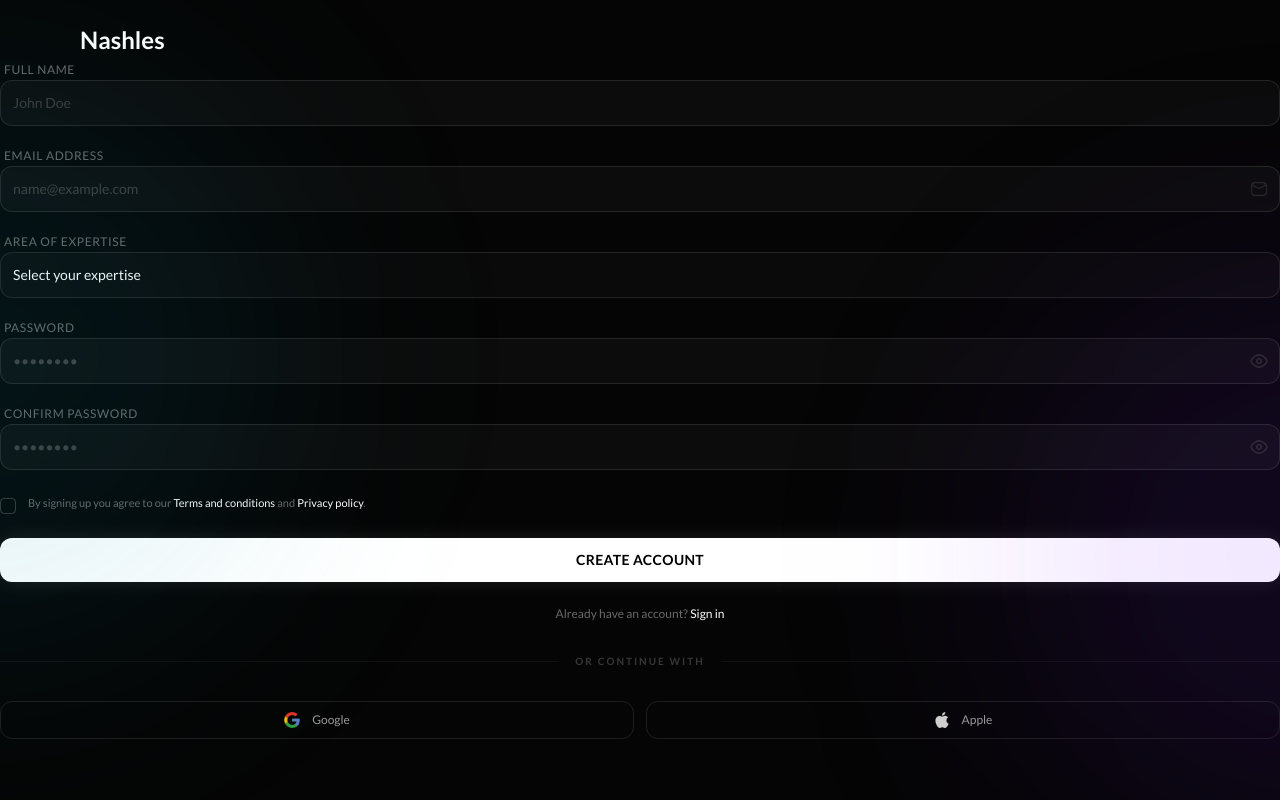
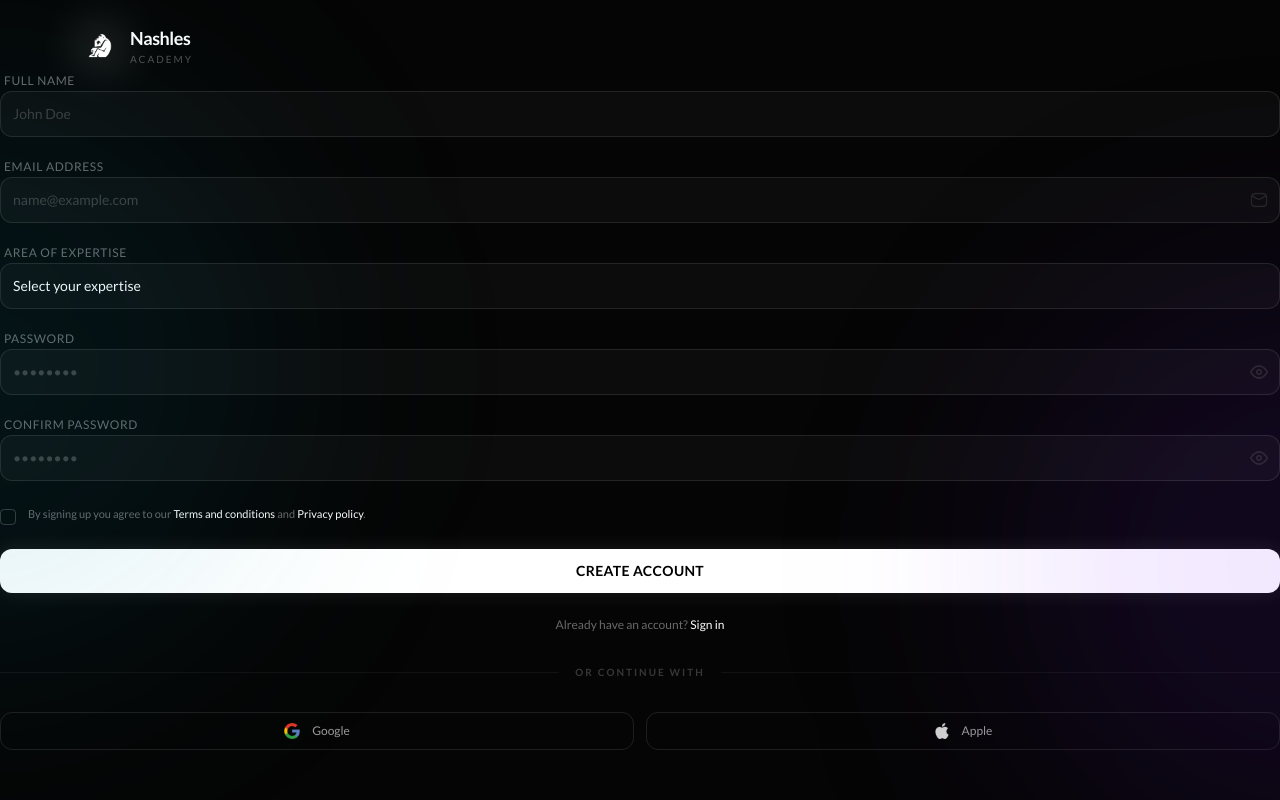
Before and after one commit to nottimmy8/LMS-Nashles, a Next.js app: page /sign-up/tutor in a window 1280 px wide. Shown: the top 800 px of the page. Built offline with nearby package versions, Linux system fonts and the light colour scheme; no server answers; a web font is replaced by a local one.

Commit message:
Your current version of Antigravity is out of date. Please visit https://antigravity.google/download to download and install the latest version.

```diff
--- a/app/(auth)/layout.tsx
+++ b/app/(auth)/layout.tsx
@@ -3,7 +3,7 @@
 import Footer from "@/components/footer";
 import Image from "next/image";
 import Link from "next/link";
-import logo from "@/public/nashlogo.png";
+import logo from "@/public/nashlogow.png";
 import { useEffect, useRef, useState } from "react";
 
 export default function AuthLayout({
@@ -33,10 +33,26 @@ export default function AuthLayout({
     <div className=" w-full  pt-6  ">
       <div className=" w-full  px-6 md:px-20">
         <Link href="/">
-          {/* <div className="flex items-center "> */}
-          {/* <Image src={logo} alt="nash logo" width={50} height={50} priority /> */}
-          <p className="text-2xl font-semibold font-roboto">Nashles</p>
-          {/* </div> */}
+          <div className="flex items-center gap-2">
+            <div className="relative">
+              <div className="absolute inset-0 bg-white/20 blur-xl rounded-full" />
+              <Image
+                src={logo}
+                alt="logo"
+                width={42}
+                height={42}
+                className="relative z-10"
+              />
+            </div>
+            <div>
+              <h1 className="text-white font-bold text-lg tracking-tight">
+                Nashles
+              </h1>
+              <p className="text-[10px] text-white/30 uppercase tracking-[0.2em] font-medium">
+                Academy
+              </p>
+            </div>
+          </div>
         </Link>
       </div>
       <div className="relative w-full min-h-screen h-full ">
--- a/app/(auth)/sign-up/tutor/page.tsx
+++ b/app/(auth)/sign-up/tutor/page.tsx
@@ -138,15 +138,18 @@ const TutorSignUp = ({ role }: { role: "tutor" }) => {
               name="expertise"
               value={form.expertise}
               onChange={handleChange}
-              className="w-full bg-[#0a0a0a] border border-white/10 p-3 rounded-xl focus:outline-none focus:border-white/30 focus:bg-white/[0.05] transition-all duration-200 text-sm text-white appearance-none cursor-pointer"
+              className="w-full bg-white/[0.03] border border-white/10 p-3 rounded-xl focus:outline-none focus:border-white/30 focus:bg-white/5 transition-all duration-200 text-sm text-white appearance-none cursor-pointer"
             >
-              <option value="" disabled className="bg-[#0a0a0a]">
+              <option value="" disabled className="text-black bg-white/20">
                 Select your expertise
               </option>
-              <option value="ui-ux" className="bg-[#0a0a0a]">
+              <option value="ui-ux" className="text-black bg-white/20">
                 UI/UX Design
               </option>
-              <option value="software-engineer" className="bg-[#0a0a0a]">
+              <option
+                value="software-engineer"
+                className="text-black bg-white/20"
+              >
                 Software Engineering
               </option>
             </select>
--- a/app/(dashboard)/student/my-learning/[id]/_components/my-learning-client.tsx
+++ b/app/(dashboard)/student/my-learning/[id]/_components/my-learning-client.tsx
@@ -214,7 +214,7 @@ const MyLearningClient = () => {
           <div className="flex items-center gap-4">
             <button
               onClick={() => router.back()}
-              className="p-2 hover:bg-gray-100 rounded-xl transition-colors"
+              className="p-2 hover:bg-white/[0.05] hover:text-white rounded-xl transition-colors"
             >
               <ChevronLeft size={20} />
             </button>
```
Also changed, not shown: components/navbar.tsx (+0 -11 lines).
